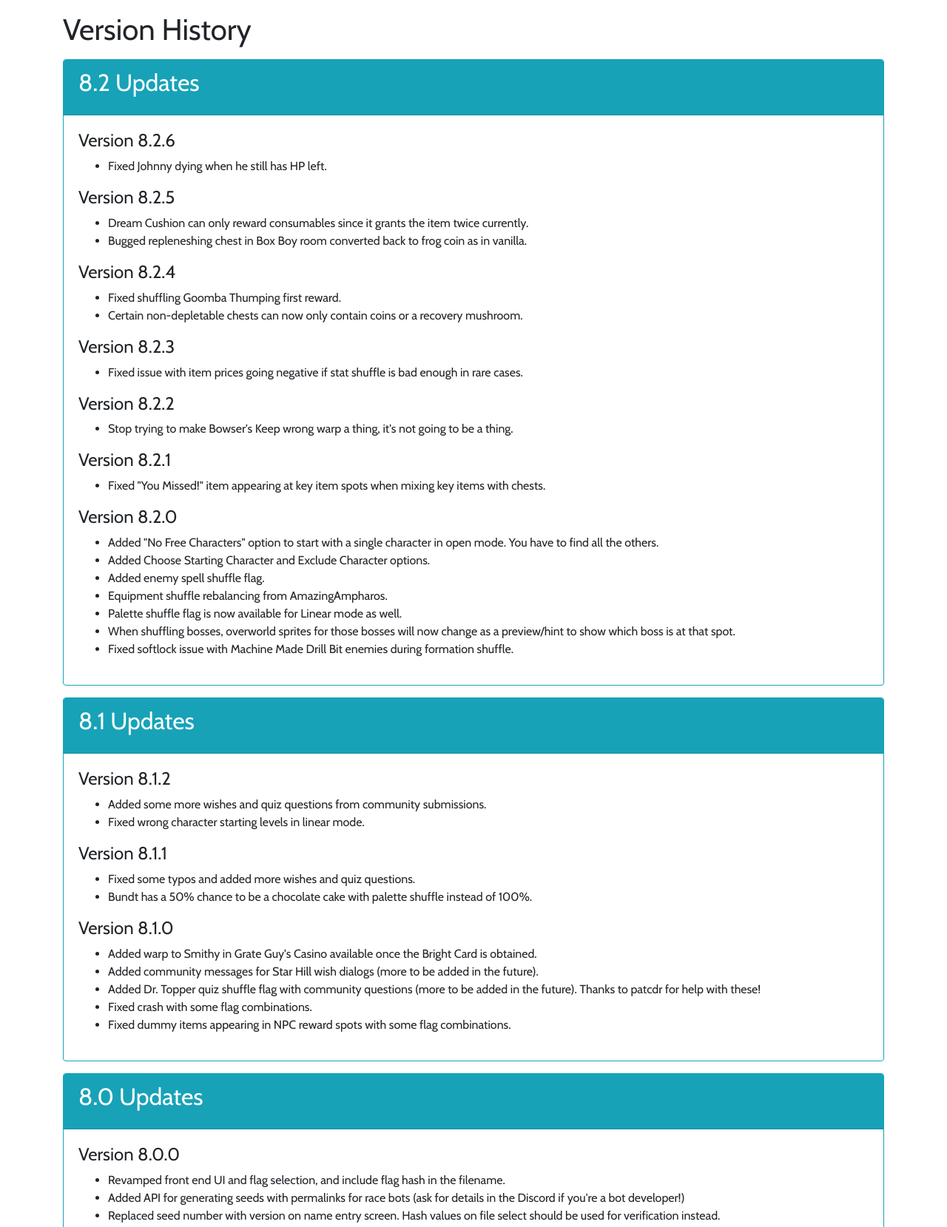
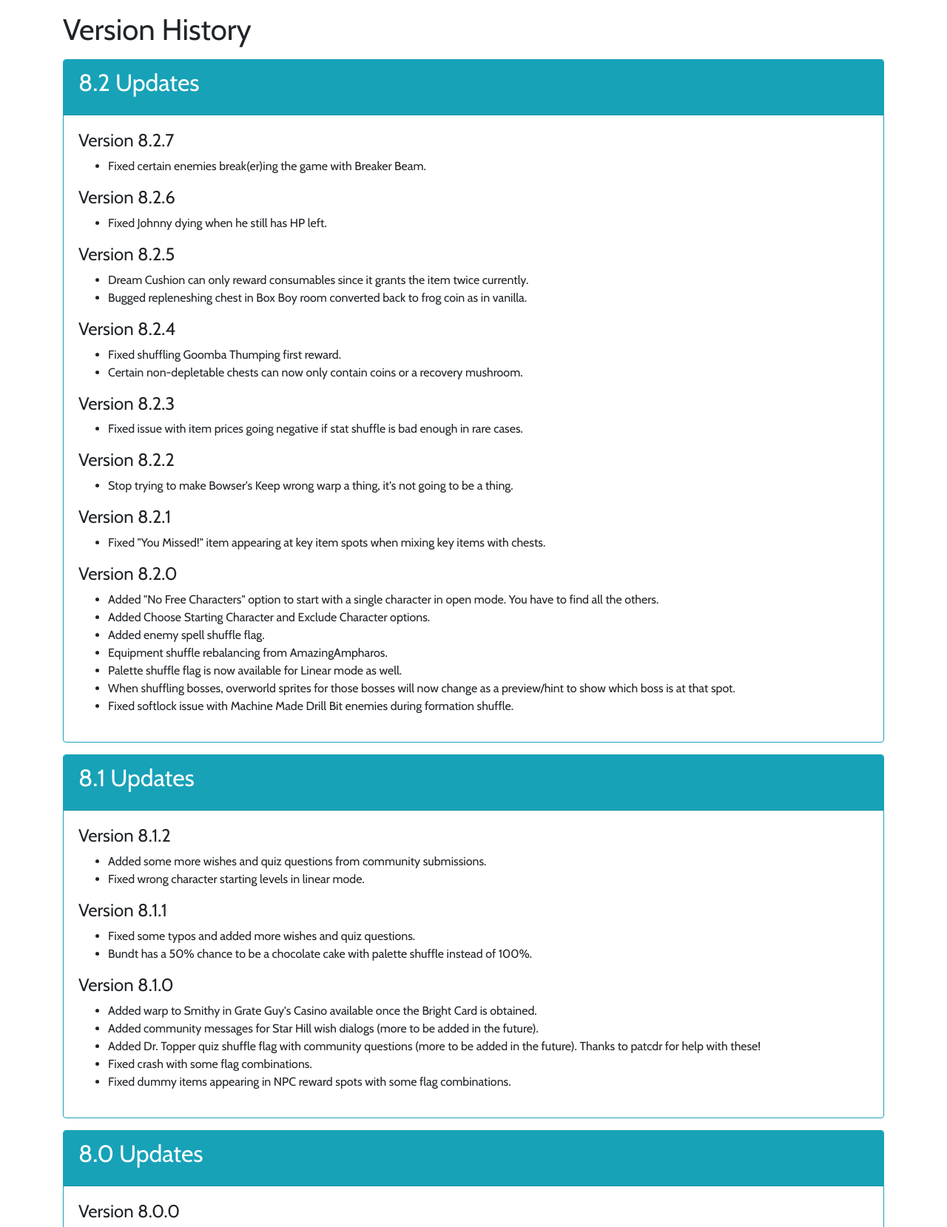
Before and after one commit to DorkmasterFlek/smrpg_web_randomizer, a Django app: template randomizer/templates/randomizer/updates.html in a window 1280 px wide. Shown: the part 66-1725 px from the top of the page at 74% size. Run offline with Django 3.2, Linux system fonts and the light colour scheme; the template is opened without the code that fills it, so the values that code supplies are empty; some libraries are stand-ins or nearby versions; some web fonts are replaced.

Commit message:
No Breaker Beam or Big Bang unless you can cast it

```diff
--- a/randomizer/logic/main.py
+++ b/randomizer/logic/main.py
@@ -27,7 +27,7 @@ from .patch import Patch
 from .battleassembler import assemble_battle_scripts
 
 # Current version number
-VERSION = '8.2.6'
+VERSION = '8.2.7'
 
 
 class Settings:
--- a/randomizer/templates/randomizer/updates.html
+++ b/randomizer/templates/randomizer/updates.html
@@ -7,6 +7,10 @@
             <h2 class="card-title">8.2 Updates</h2>
         </div>
         <div class="card-body">
+            <h4>Version 8.2.7</h4>
+            <ul>
+                <li>Fixed certain enemies break(er)ing the game with Breaker Beam.</li>
+            </ul>
             <h4>Version 8.2.6</h4>
             <ul>
                 <li>Fixed Johnny dying when he still has HP left.</li>
```
